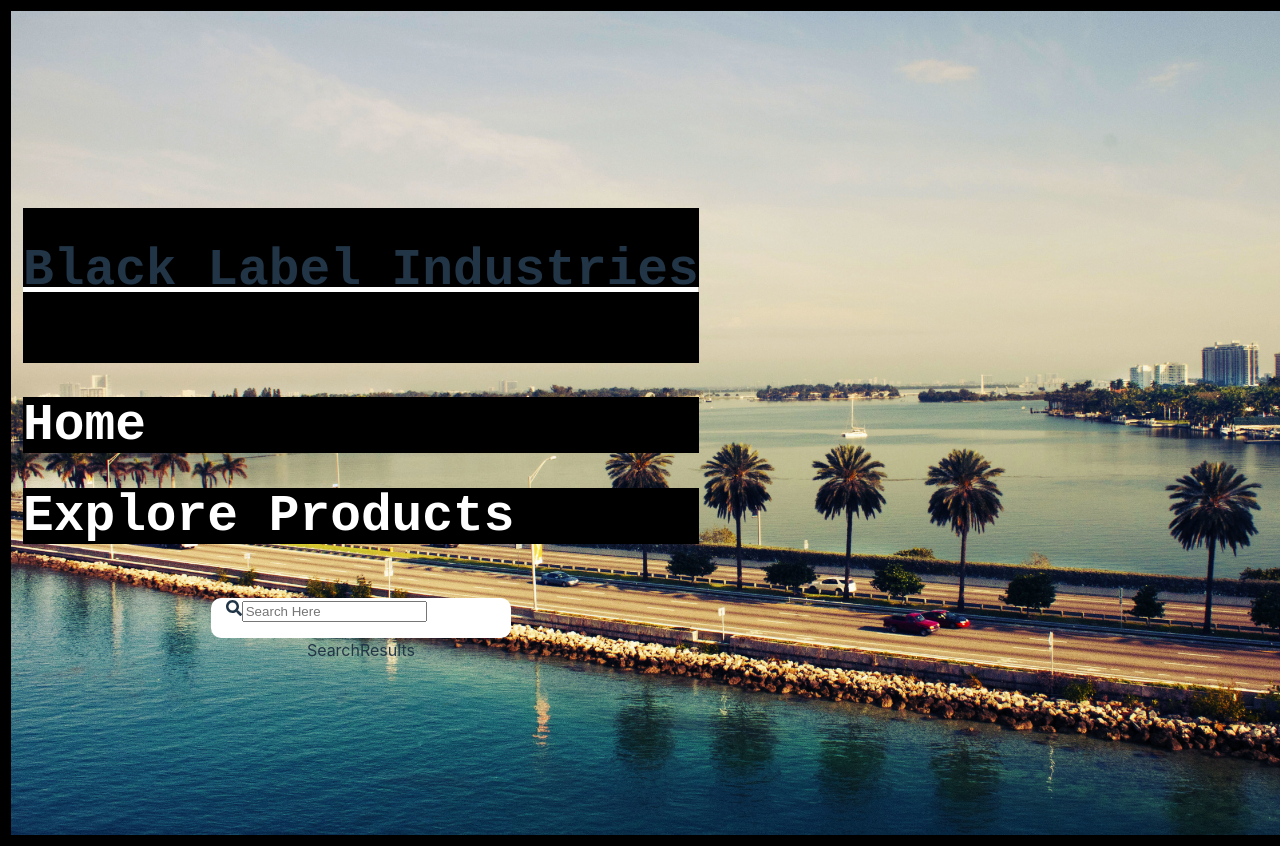
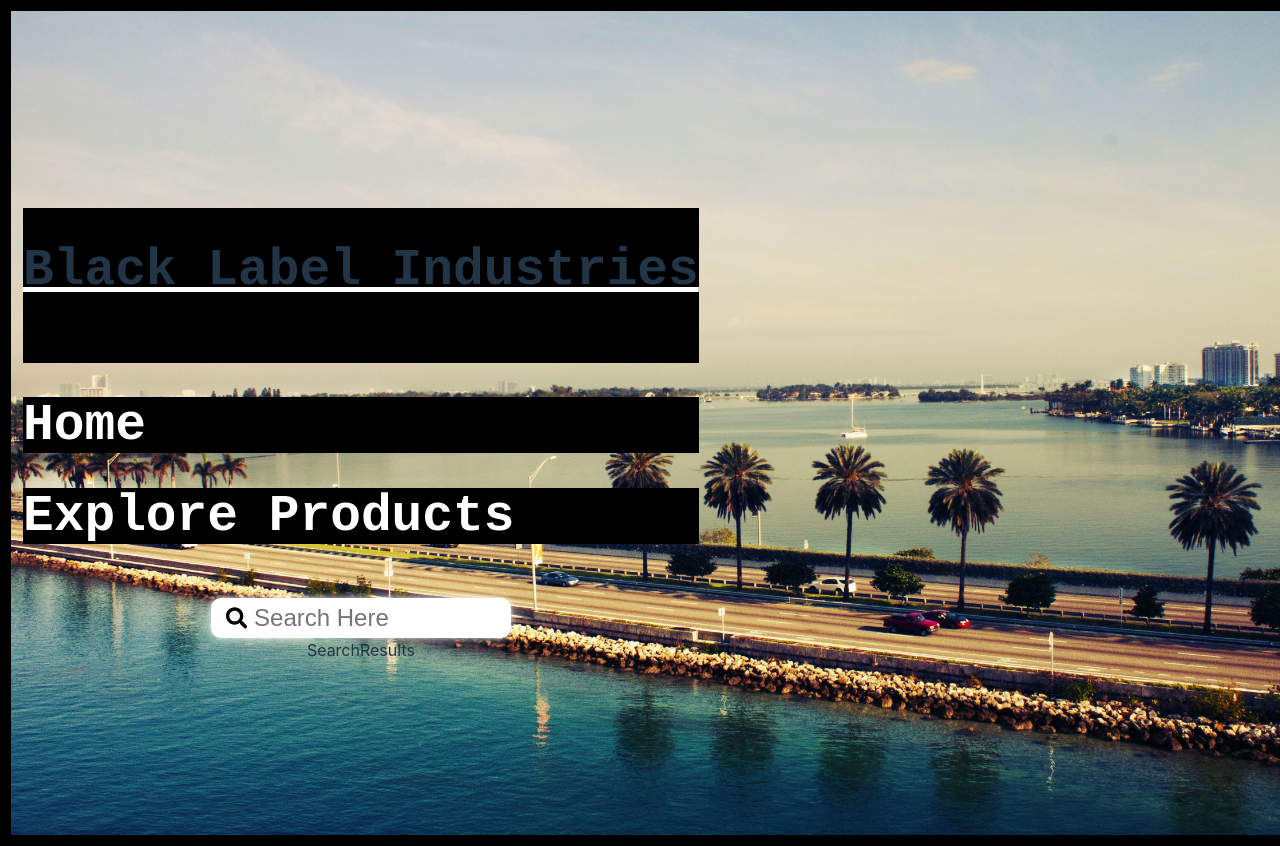
Before and after one commit to Alexandermed219/Capstone, a React (Vite) app: page / in a window 1280 px wide. Shown: the top 846 px of the page. Built offline with nearby package versions, Linux system fonts and the light colour scheme.

Commit message:
Searchbar functionality

```diff
--- a/src/components/SearchBar.css
+++ b/src/components/SearchBar.css
@@ -4,5 +4,25 @@
     border-radius: 10px;
     height: 2.5rem;
     padding: 0 15px;
-    box-shadow: 0 darkgoldenrod;
+    box-shadow: 0px 0px 8px white;
+    display: flex;
+    align-items: center;
 }
+
+input{
+    background-color: transparent;
+    border: none;
+    height: 100%;
+    font-size: 1.50rem;
+    width: 100%;
+    margin-left: 5px;
+    color: black;
+}
+
+input:focus {
+    outline: none;
+}
+
+#search-icon {
+    color: black;
+}
--- a/src/components/SearchBar.jsx
+++ b/src/components/SearchBar.jsx
@@ -5,7 +5,7 @@
 export const SearchBar = () => {
     return (
         <div className='input-wrapper'>
-        <FaSearch id='search-icon'/>
+        <FaSearch id='search-icon' size={24}/>
          <input placeholder='Search Here' type="text" />
         </div>
     )
```
